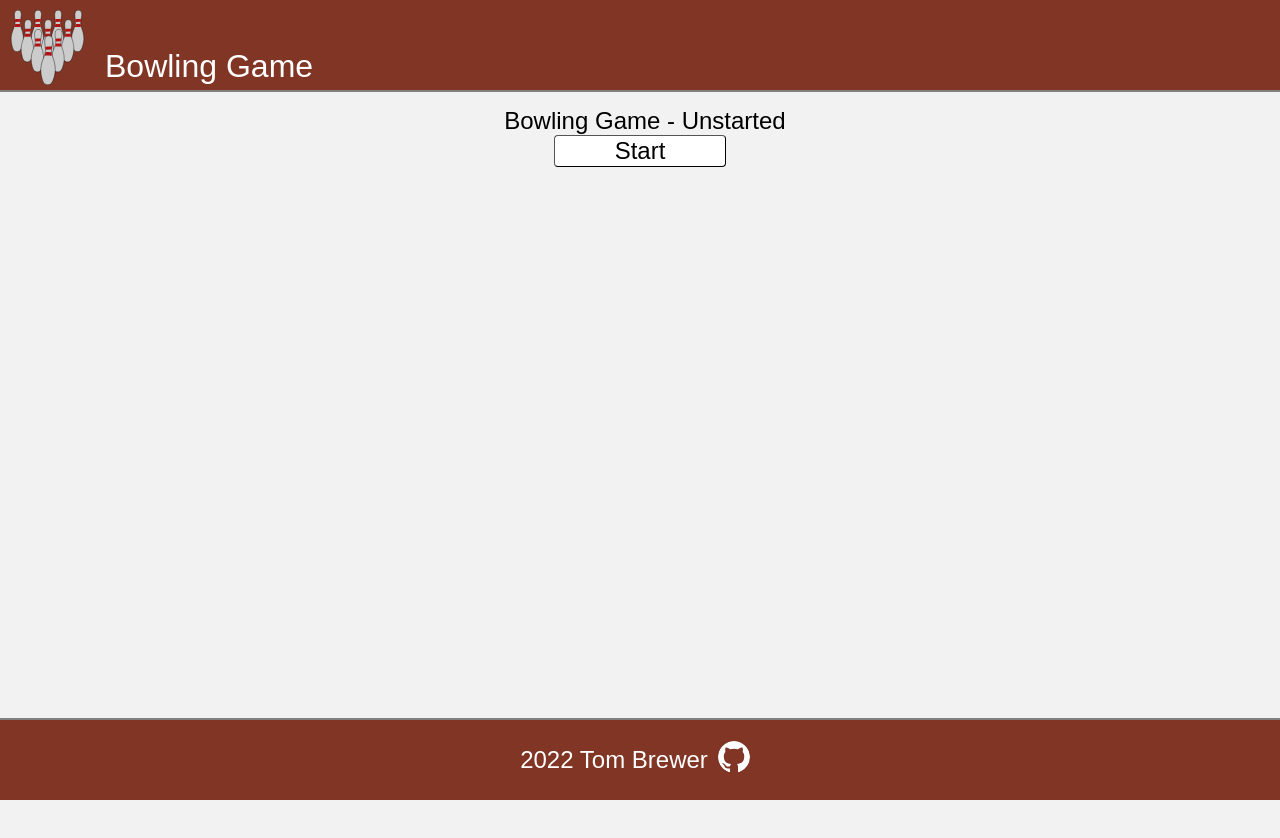
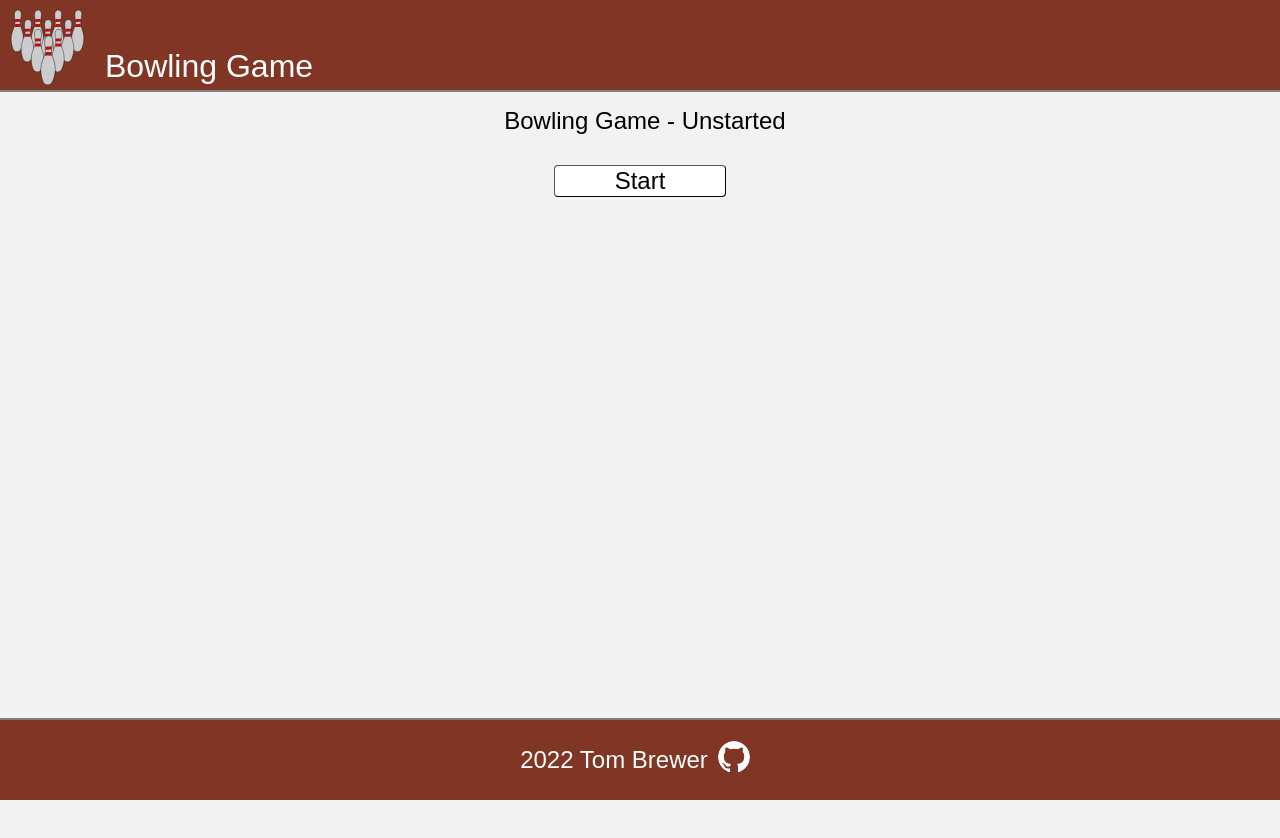
Before and after one commit to thatplatypus/bowling, a React (Create React App) app: page / in a window 1280 px wide. Shown: the top 838 px of the page. Built offline with nearby package versions, Linux system fonts and the light colour scheme.

Commit message:
Margin
Add slight margin to splash screen

```diff
--- a/src/App.css
+++ b/src/App.css
@@ -210,3 +210,7 @@ button:hover {
     background-color: #813524;
     color: white;
 }
+
+#start {
+    margin-top: 30px;
+}
```
